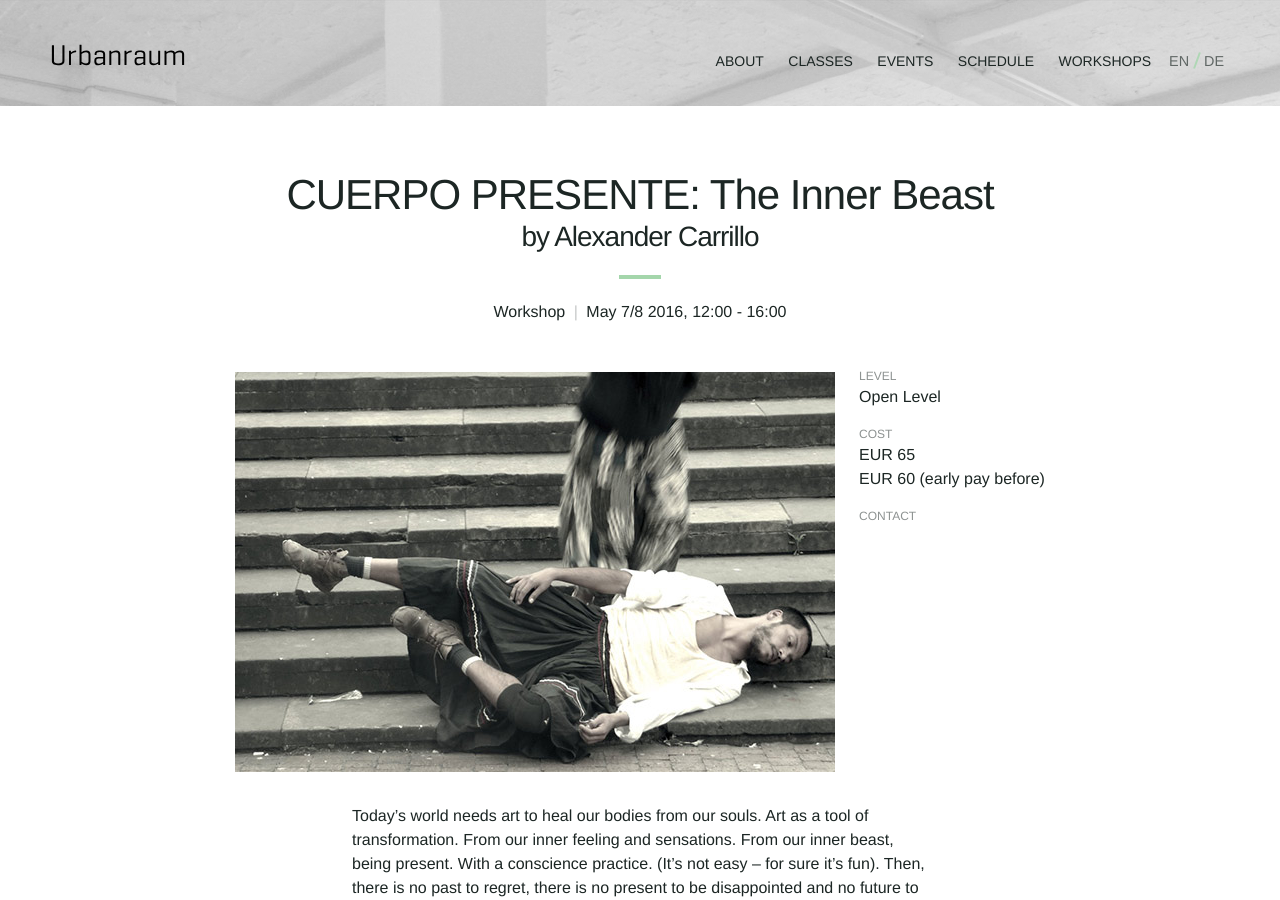
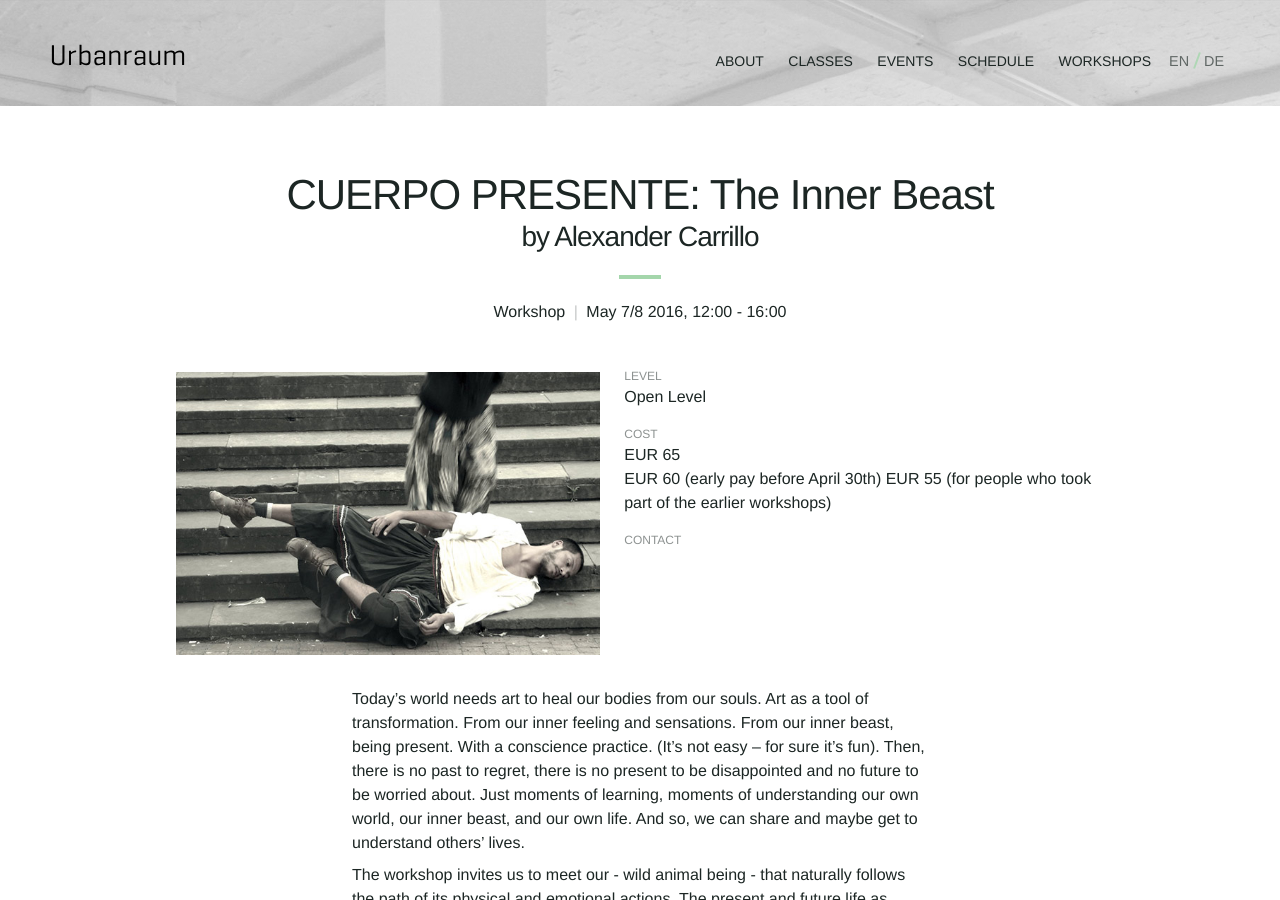
Before and after one commit to Kriesse/urbanraum, a Jekyll site: the page built from _workshops/cuerpo-presente.md, in a window 1280 px wide and 900 px high. Built offline with Jekyll 4.4.1, drawn with Linux system fonts in a browser that asks for light colours; nearby versions of some CDN libraries.

Commit message:
Update cuerpo-presente.md

```diff
--- a/_workshops/cuerpo-presente.md
+++ b/_workshops/cuerpo-presente.md
@@ -23,11 +23,13 @@
 
 price_en: |
   EUR 65
-  EUR 60 (early pay before)
+  EUR 60 (early pay before April 30th)
+  EUR 55 (for people who took part of the earlier workshops)
 
 price_de: |
   65 EUR
-  60 EUR (Frühbucher)
+  60 EUR (Frühbucher-Tarif vor dem 30. April)
+  55 EUR (für Teilnehmer der bisherigen Workshops)
 
 
 
```
